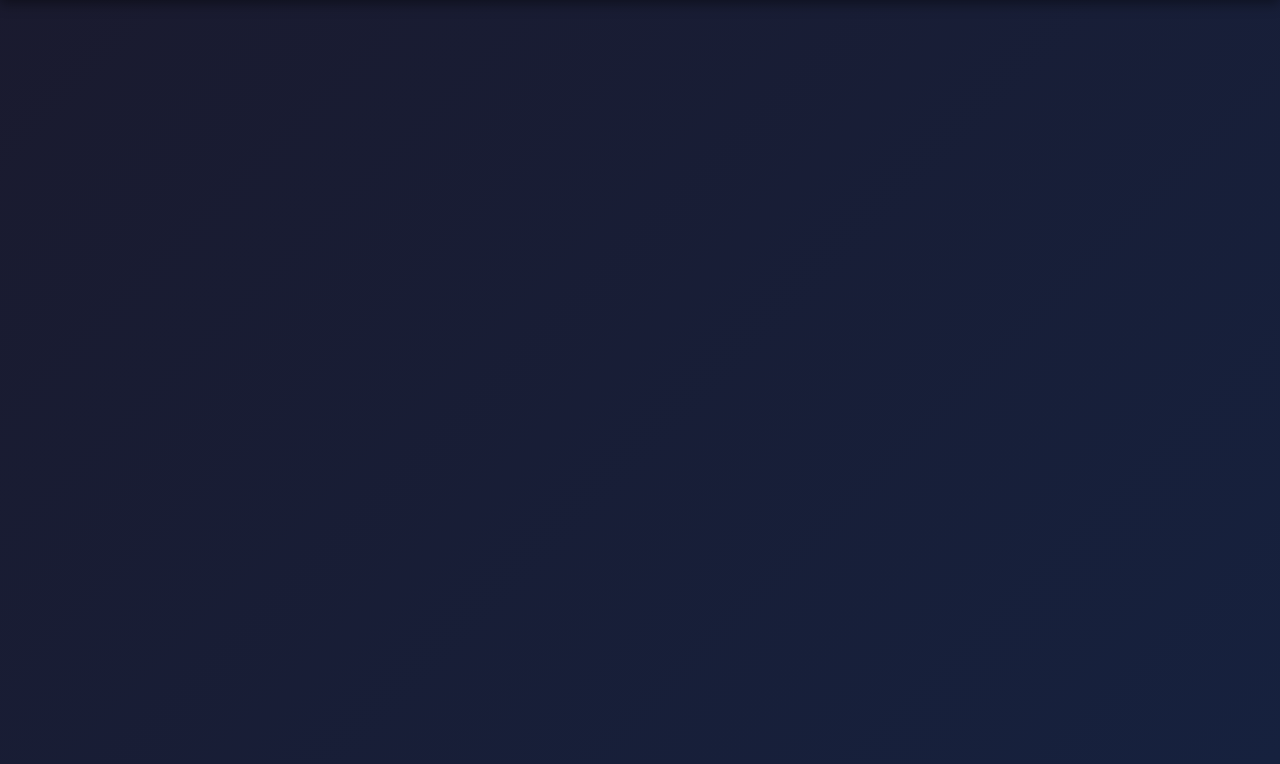
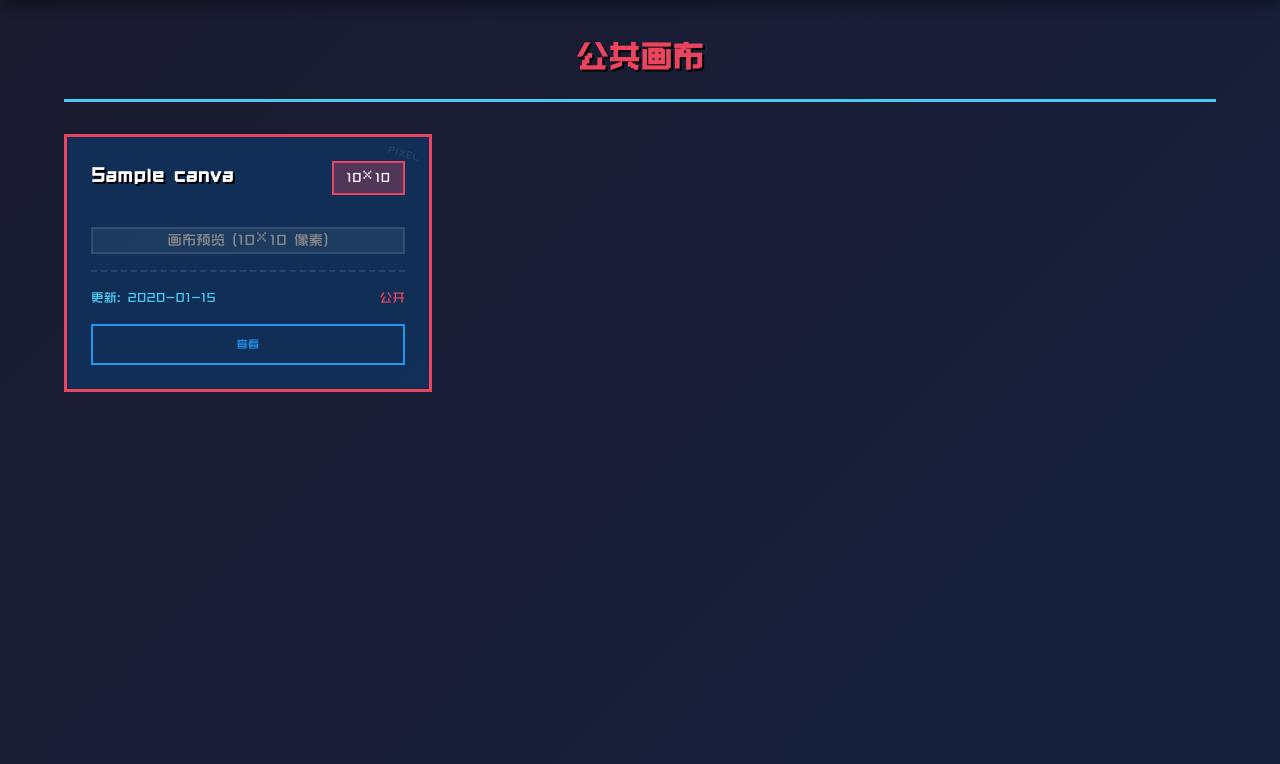
Before and after one commit to LC-0406/pixal_art_website, a Flask app: page /public in a window 1280 px wide. Shown: the part 82-846 px from the top of the page. Run offline with Flask 3, Linux system fonts and the light colour scheme; tables that the repository leaves empty hold one stand-in row (values such as "Sample post").

Commit message:
delete and public complete

```diff
--- a/app/canvas/routes.py
+++ b/app/canvas/routes.py
@@ -10,7 +10,8 @@ def index():
     if current_user.is_authenticated:
         canvases = current_user.canvases.order_by(Canvas.updated_at.desc()).all()
         return render_template('canvas/index.html', title='我的画布', canvases=canvases)
-    return render_template('canvas/index.html', title='像素画')
+    public_canvases = Canvas.query.filter_by(is_public=True).all()
+    return render_template('canvas/index.html', title='像素画', public_canvases=public_canvases)
 
 @bp.route('/create', methods=['GET', 'POST'])
 @login_required
@@ -49,7 +50,7 @@ def view(canvas_id):
         flash('无权访问此画布', 'danger')
         return redirect(url_for('canvas.index'))
 
-    return render_template('canvas/private_canvas.html',
+    return render_template('canvas/view.html',
                          title=canvas.title,
                          canvas=canvas)
 
@@ -62,7 +63,7 @@ def edit(canvas_id):
         flash('无权编辑此画布', 'danger')
         return redirect(url_for('canvas.index'))
 
-    return render_template('canvas/private_canvas.html',
+    return render_template('canvas/edit.html',
                          title=f'编辑 - {canvas.title}',
                          canvas=canvas,
                          editable=True)
@@ -90,7 +91,7 @@ def public():
                          title='公共画布',
                          canvases=public_canvases)
 
-@bp.route('/canvas/<int:canvas_id>/delete', methods=['POST'])
+@bp.route('/canvas/<int:canvas_id>/delete', methods=['GET'])
 @login_required
 def delete(canvas_id):
     canvas = Canvas.query.get_or_404(canvas_id)
--- a/app/static/css/style.css
+++ b/app/static/css/style.css
@@ -224,7 +224,7 @@ main {
 .canvas-dimensions {
     background: rgba(233, 69, 96, 0.3);
     padding: 0.3rem 0.8rem;
-    font-family: 'Press Start 2P', 'Courier New', monospace;
+    font-family: 'ChinesePixelFont', 'Press Start 2P', 'Courier New', monospace;
     font-size: 0.8rem;
     color: #fff;
     border: 2px solid #e94560;
@@ -241,7 +241,7 @@ main {
     align-items: center;
     justify-content: center;
     color: #888;
-    font-family: 'Press Start 2P', 'Courier New', monospace;
+    font-family: 'ChinesePixelFont', 'Press Start 2P', 'Courier New', monospace;
     font-size: 0.9rem;
 }
 
@@ -256,13 +256,13 @@ main {
 
 .canvas-date {
     color: #4cc9f0;
-    font-family: 'Press Start 2P', 'Courier New', monospace;
+    font-family: 'ChinesePixelFont', 'Press Start 2P', 'Courier New', monospace;
     font-size: 0.8rem;
 }
 
 .canvas-visibility {
     color: #e94560;
-    font-family: 'Press Start 2P', 'Courier New', monospace;
+    font-family: 'ChinesePixelFont', 'Press Start 2P', 'Courier New', monospace;
     font-size: 0.8rem;
     text-transform: uppercase;
 }
@@ -280,7 +280,7 @@ main {
     border: 2px solid;
     background: transparent;
     color: inherit;
-    font-family: 'Press Start 2P', 'Courier New', monospace;
+    font-family: 'ChinesePixelFont', 'Press Start 2P', 'Courier New', monospace;
     font-size: 0.7rem;
     cursor: pointer;
     text-decoration: none;
@@ -314,15 +314,6 @@ main {
 .canvas-btn-delete {
     border-color: #f44336;
     color: #f44336;
-    background: none;
-    border: 2px solid #f44336;
-    width: 100%;
-    font-family: 'Press Start 2P', 'Courier New', monospace;
-    font-size: 0.7rem;
-    cursor: pointer;
-    text-transform: uppercase;
-    padding: 0.6rem;
-    transition: all 0.2s ease;
 }
 
 .canvas-btn-delete:hover {
@@ -652,7 +643,7 @@ main {
     position: absolute;
     top: 10px;
     right: 10px;
-    font-family: 'Press Start 2P', 'Courier New', monospace;
+    font-family: 'ChinesePixelFont', 'Press Start 2P', 'Courier New', monospace;
     font-size: 0.6rem;
     color: rgba(255, 255, 255, 0.1);
     transform: rotate(15deg);
--- /dev/null
+++ b/app/templates/canvas/edit.html
@@ -0,0 +1 @@
+{% extends "base.html" %}
--- a/app/templates/canvas/public_canvas.html
+++ b/app/templates/canvas/public_canvas.html
@@ -1 +1,65 @@
 {% extends "base.html" %}
+
+{% block title %}公共画布 - LC Pixal Art{% endblock %}
+
+{% block content %}
+<h1 class="page-title">公共画布</h1>
+{% if canvases %}
+        <div class="canvas-list">
+            {% for canvas in canvases %}
+                <div class="canvas-card">
+                    <div class="canvas-header">
+                        <h3 class="canvas-title">{{ canvas.title }}</h3>
+                        <span class="canvas-dimensions">{{ canvas.width }}×{{ canvas.height }}</span>
+                    </div>
+
+                    <div class="canvas-preview">
+                        画布预览 ({{ canvas.width }}×{{ canvas.height }} 像素)
+                    </div>
+
+                    <div class="canvas-info">
+                        <span class="canvas-date">
+                            更新: {{ canvas.updated_at.strftime('%Y-%m-%d') if canvas.updated_at else '未知' }}
+                        </span>
+                        <span class="canvas-visibility">
+                            {{ '公开' if canvas.is_public else '私有' }}
+                        </span>
+                    </div>
+
+                    <div class="canvas-actions">
+                        <a href="{{ url_for('canvas.view', canvas_id=canvas.id) }}"
+                           class="canvas-btn canvas-btn-view">
+                            查看
+                        </a>
+                    </div>
+                </div>
+            {% endfor %}
+        </div>
+    {% else %}
+        <div class="empty-state">
+            <h2>暂无没有公共画布</h2>
+        </div>
+    {% endif %}
+{%endblock%}
+
+{%block scripts%}
+<script>
+   document.addEventListener('DOMContentLoaded', function() {
+        const canvasCards = document.querySelectorAll('.canvas-card');
+        canvasCards.forEach(card => {
+            card.addEventListener('click', function(e) {
+                // 防止点击按钮时触发卡片点击
+                if (!e.target.closest('.canvas-btn')) {
+                    const editLink = card.querySelector('.canvas-btn-edit');
+                    const viewLink = card.querySelector('.canvas-btn-view');
+                    if (editLink) {
+                        editLink.click();
+                    } else if (viewLink) {
+                        viewLink.click();
+                    }
+                }
+            });
+        });
+    });
+</script>
+{%endblock%}
--- /dev/null
+++ b/app/templates/canvas/view.html
@@ -0,0 +1 @@
+{% extends "base.html" %}
```
Also changed, not shown: app/templates/canvas/index.html (+8 -9 lines), checkdb.py (+27 -2 lines).
